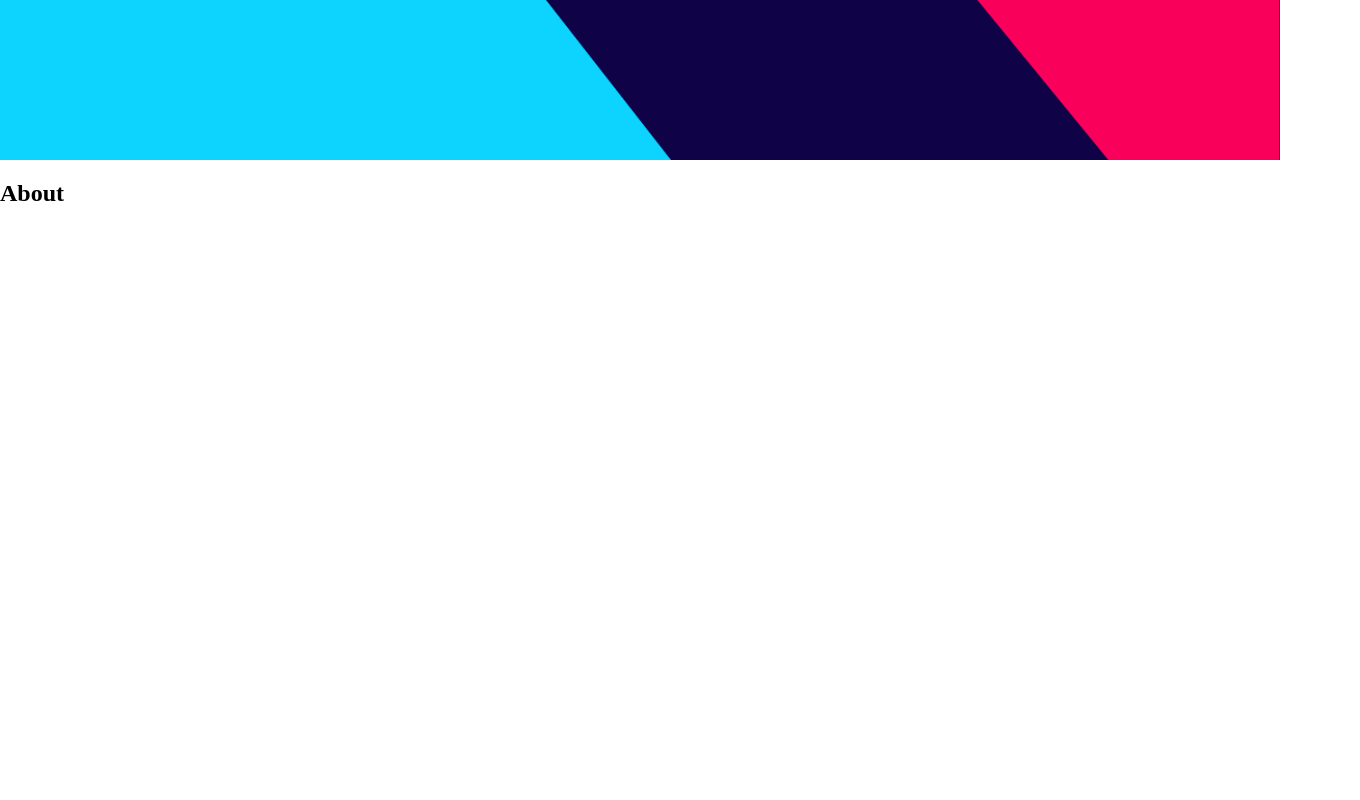
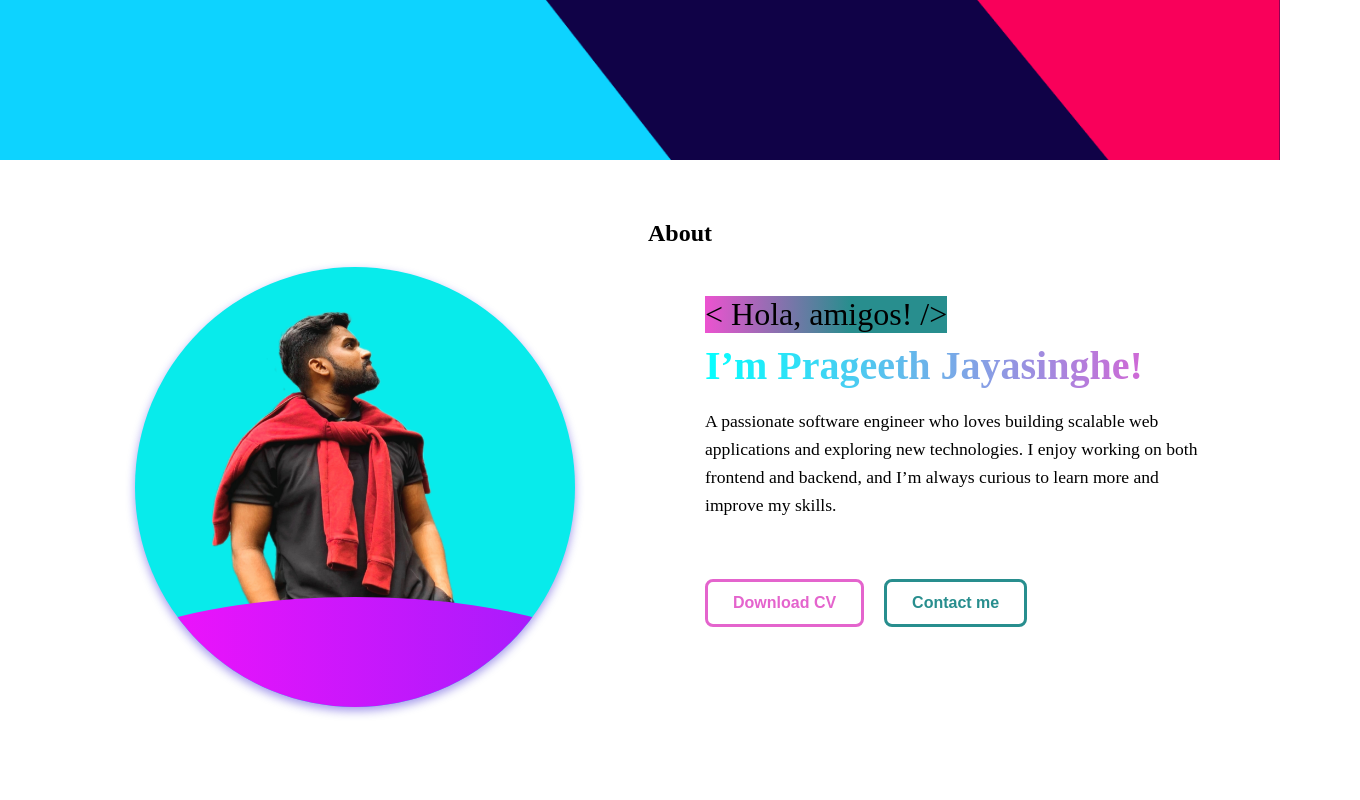
Before and after one commit to JayasinghePS/Portfolio, a React (Create React App) app: page / in a window 1280 px wide. Shown: the part 640-1440 px from the top of the page, 1360 px wide, since content can reach past the window. Built offline with nearby package versions, Linux system fonts and the light colour scheme.

Commit message:
About me part initial look

```diff
--- a/src/components/home/about/About.css
+++ b/src/components/home/about/About.css
@@ -1,6 +1,8 @@
 .about {
     height: 100vh;
     width: 100%;
+    padding: 40px;
+    text-align: center;
 }
 
 html,
@@ -8,3 +10,172 @@ body {
   margin: 0;
   padding: 0;
 }
+
+.about-container {
+  display: flex;
+  align-items: center;
+  justify-content: center;
+  gap: 130px; /* space between columns */
+  margin-top: 20px;
+  margin-right: 20px;
+}
+
+.about-photo {
+  position: relative;
+  width: 420px;              /* slightly bigger than image */
+  height: 420px;
+  display: flex;             /* centers image inside */
+  align-items: center;
+  justify-content: center;
+  background-color: #08ebeb; /* 👈 background color for box */
+  border-radius: 50%;        /* keeps it circular */
+  padding: 10px;             /* space around image */
+  box-shadow: 0 4px 10px rgba(27, 0, 204, 0.4);
+  overflow: hidden;
+}
+
+.about-photo img {
+  margin-left: -40px;
+  width: 700px;
+  height: 700px;
+  border-radius: 50%; /* makes photo circular */
+  object-fit: cover;
+ /* box-shadow: 0 4px 10px rgba(27, 0, 204, 0.722); */
+}
+
+/* 👇 overlay shape */
+.about-photo::after {
+  content: "";
+  position: absolute;
+  bottom: 0;
+  left: 0;
+  width: 100%;
+  height: 50%;
+  background: linear-gradient(90deg, #f312fb, #a21cfc);
+  clip-path: ellipse(70% 50% at 50% 100%);
+  z-index: 2;
+}
+
+
+
+
+.about-description {
+  max-width: 500px;
+  text-align: left;
+  font-size: 1.1rem;
+  margin-top: -4%;
+}
+
+/* Hi! */
+.intro-hi {
+  display: inline-block;
+  font-size: 2rem;
+  font-weight: 500;
+  margin: 0;                 /* remove default spacing */
+  animation: fadeInDown 1s ease-out;
+  background: linear-gradient(90deg, #ec53d0 0%, #288e8e 60%);
+
+}
+
+/* Name */
+.intro-name {
+  font-size: 2.5rem;
+  font-weight: bold;
+  margin: 9px 0 15px 0;
+
+  /* Gradient text */
+  background: linear-gradient(90deg,  #05ffff,  #ec53d0);
+
+  /* Standard property */
+  background-clip: text;
+
+  /* Vendor prefix for WebKit (Chrome, Safari, Edge) */
+  -webkit-background-clip: text;
+
+  /* Fill text with background instead of color */
+  color: transparent;
+  -webkit-text-fill-color: transparent;
+
+  animation: fadeInUp 1.2s ease-out;
+}
+
+/* Paragraph */
+.intro-text {
+  font-size: 1.1rem;
+  line-height: 1.6;
+  animation: fadeIn 2s ease-out;
+}
+
+/* Animations */
+@keyframes fadeInDown {
+  from { opacity: 0; transform: translateY(-20px); }
+  to   { opacity: 1; transform: translateY(0); }
+}
+
+@keyframes fadeInUp {
+  from { opacity: 0; transform: translateY(20px); }
+  to   { opacity: 1; transform: translateY(0); }
+}
+
+@keyframes fadeIn {
+  from { opacity: 0; }
+  to   { opacity: 1; }
+}
+
+/* buttons */
+.intro-buttons {
+  display: flex;
+  gap: 20px;          /* space between buttons */
+  margin-top: 20px;
+}
+
+/* Common button style */
+.intro-buttons button {
+  padding: 12px 25px;
+  font-size: 1rem;
+  font-weight: bold;
+  border-radius: 8px;
+  cursor: pointer;
+  transition: all 0.3s ease;
+  position: relative;
+  overflow: hidden;
+  margin-top: 8%;
+}
+
+/* Download CV button (gradient + slide animation) */
+.intro-cvbutton {
+  background: transparent;
+  color: #e464cd;
+
+  border: 3px solid #e464cd;
+  padding: 12px 25px;
+  font-weight: bold;
+  cursor: pointer;
+  transition: all 0.3s ease;
+}
+
+.intro-cvbutton:hover {
+  background: #e464cd;
+  color: white;
+  transform: translateY(-3px);
+  box-shadow: 0 8px 15px rgb(233, 53, 249);
+}
+
+/* Contact Me button (outline with hover fill) */
+.intro-contactbutton {
+  background: transparent;
+  color: #288e8e;
+
+  border: 3px solid #288e8e;
+  padding: 12px 25px;
+  font-weight: bold;
+  cursor: pointer;
+  transition: all 0.3s ease;
+}
+
+.intro-contactbutton:hover {
+  background: #288e8e;
+  color: white;
+  transform: translateY(-3px);
+  box-shadow: 0 8px 15px rgba(24, 239, 225, 0.981);
+}
--- a/src/components/home/about/About.js
+++ b/src/components/home/about/About.js
@@ -6,6 +6,33 @@ function About() {
     <>
         <section className='about'>
         <h1>About</h1>
+      <div className="about-container">
+        {/* Left Column - Photo */}
+        <div className="about-photo">
+          <img
+            src="/Assets/photo_with_no_background.png"
+            alt="About Me"
+          />
+        </div>
+
+        {/* Right Column - Description */}
+       <div className="about-description">
+        <p className="intro-hi">&lt; Hola, amigos! /&gt;</p>
+
+        <h1 className="intro-name">I’m Prageeth Jayasinghe!</h1>
+        <p className="intro-text">
+          A passionate software engineer who loves
+          building scalable web applications and exploring new technologies.
+          I enjoy working on both frontend and backend, and I’m always curious
+          to learn more and improve my skills.
+        </p>
+        <div className="intro-buttons">
+        <button className='intro-cvbutton'>Download CV</button>
+        <button className='intro-contactbutton'>Contact me</button>
+        </div>
+      </div>
+
+      </div>
         </section>
 
     </>
```
Also changed, not shown: public/Assets/photo_with_no_background.png (added).
